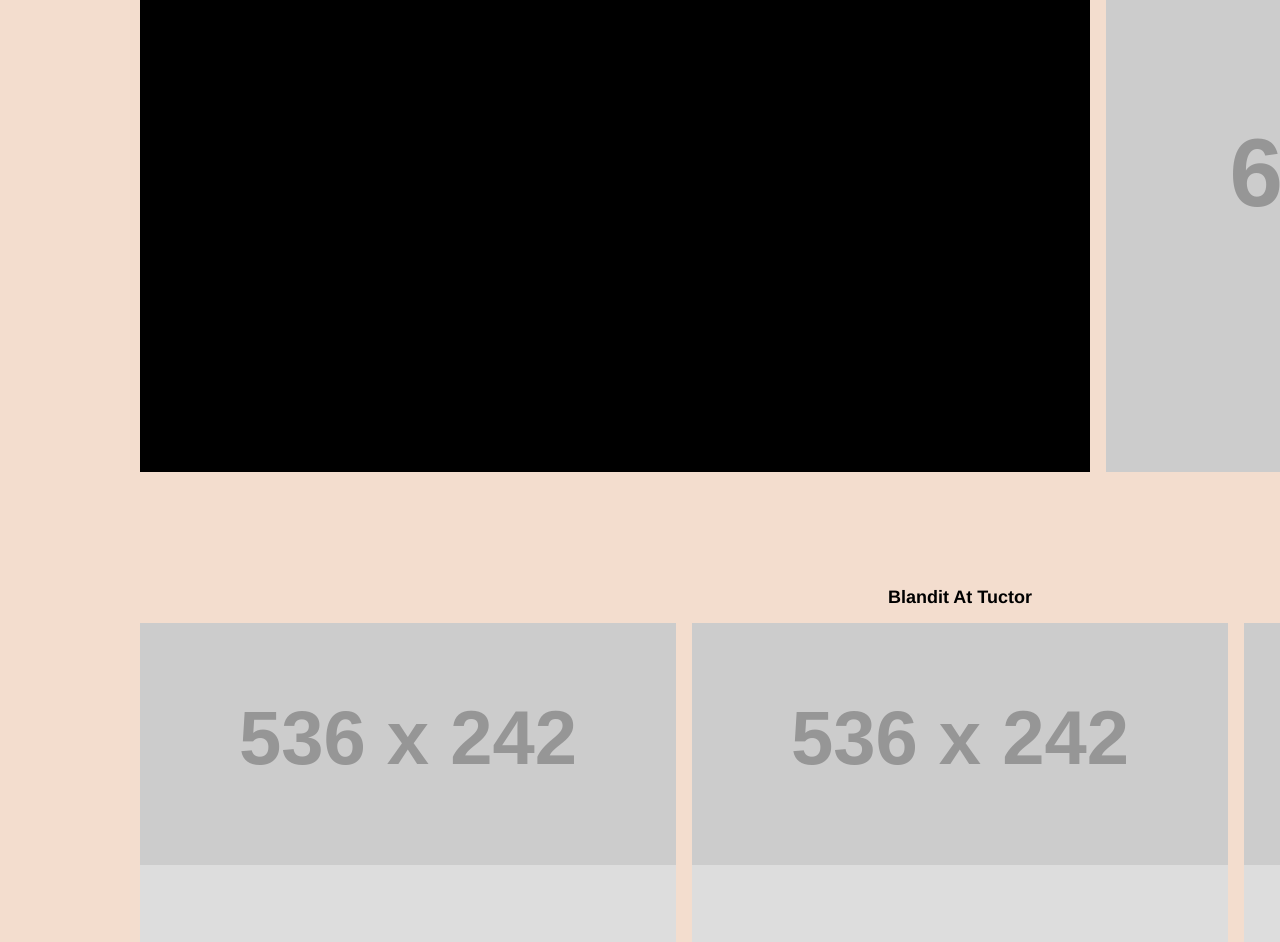
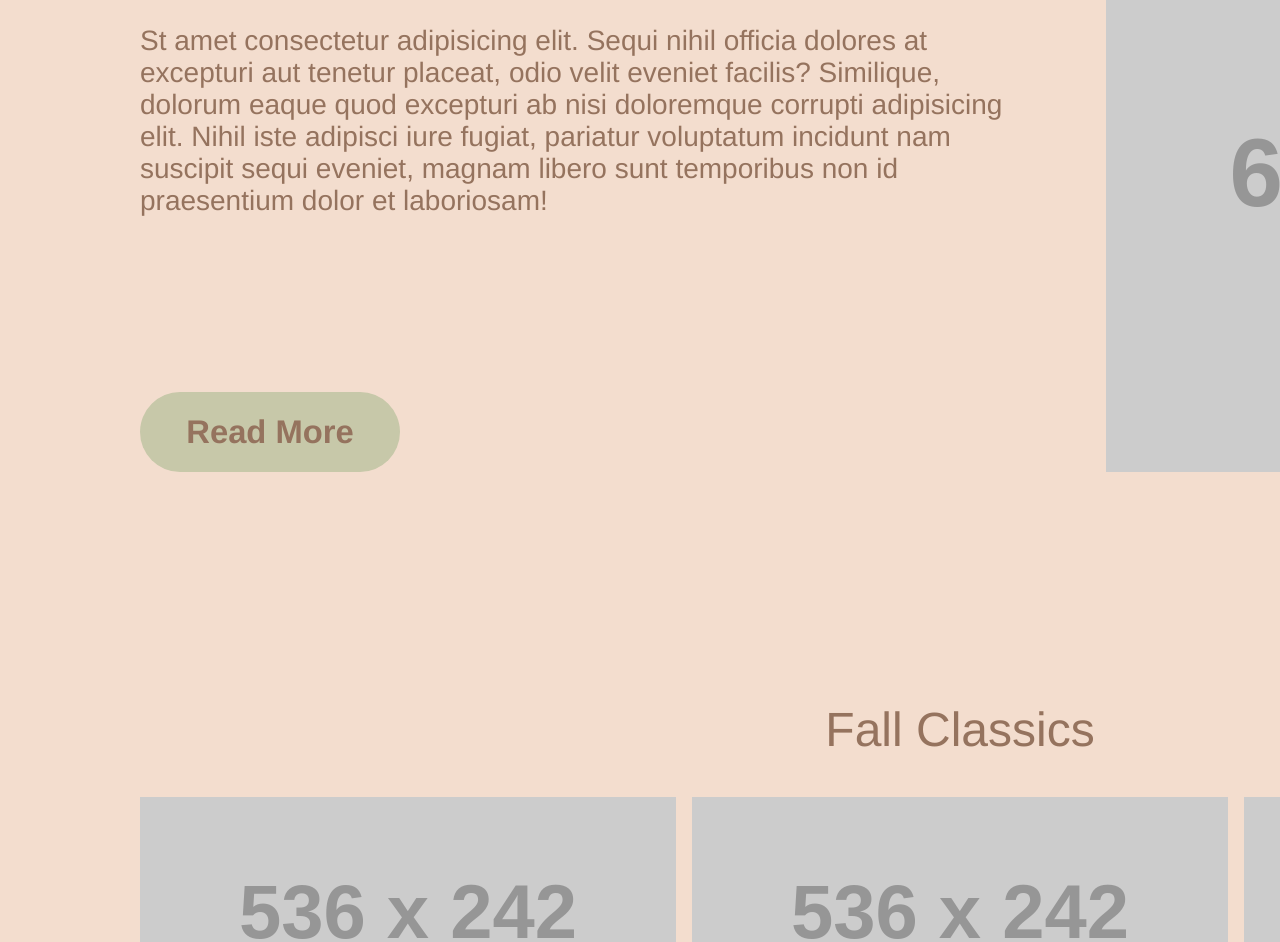
Before and after one commit to callidora-idsardi/idsardi_c_FIP, a plain HTML site: page index.html in a window 1280 px wide. Shown: the part 340-1282 px from the top of the page. Drawn offline with Linux system fonts and the light colour scheme; placeholder pictures from the web are drawn by us.

Commit message:
finished title and text area for hero section

```diff
--- a/css/main.css
+++ b/css/main.css
@@ -12,12 +12,37 @@
 
 1. ---General Styles--- */
 
+h2 {
+	font-size: 48px;
+	color: #95735E;
+	font-weight: normal;
+}
+
+p {
+	font-size: 28px;
+	color:#95735E;
+
+}
+
 .box-color {
 	color: #fff;
 	background: #000;
 	text-align: center;
 	margin: 0;
 }
+
+.button {
+	background-color: #C7C8A9;
+    color: #95735E;
+    font-size: 28px;
+    display: flex;
+    justify-content: center;
+    align-items: center;
+	border-radius: 80px;
+	margin-top: 10px;
+	height: 80px;
+}
+
 
 /*basic reset*/
 
@@ -123,20 +148,8 @@ you work on and the intended audience */
     padding-bottom: 8px;
 }
 
-.book-club {
-	background-color: #C7C8A9;
-    color: #95735E;
-    font-size: 28px;
-    display: flex;
-    justify-content: center;
-    align-items: center;
-	border-radius: 80px;
-}
-
 #book-club-top {
 	grid-column: 11/-1;
-	height: 80px;
-	margin-top: 10px
 }
 
 #worm {
@@ -159,9 +172,17 @@ you work on and the intended audience */
 
 #hero-text {
 	grid-column: 1/8;
-	/* Remove as content will dictate height */
-	height: 582px;
+	padding-bottom: 0;
+	margin-right: 70px;
 }
+
+#read-more-hero {
+	grid-column: 1/3;
+	position: relative;
+	top: -3.2em;
+	margin-top: 10px
+}
+
 
 #hero-image {
 	grid-column: 8/-1;
--- a/index.html
+++ b/index.html
@@ -15,7 +15,9 @@
                 <div id="logo">
                     <img src="images/idsardi_callidora_logo_final.svg" alt="Book worm cafe">
                 </div>
+
                 <nav id="main-nav">
+                    <h2 class="hidden">Main Navigation</h2>
                     <ul>
                         <li><a href="index.html">Home</a></li>
                         <li><a href="#">Our Story</a></li>
@@ -23,27 +25,32 @@
                         <li><a href="#">Blog</a></li>
                         <li><a href="#">Location</a></li>
                     </ul>
-                    <h2 class="hidden">Main Navigation</h2>
                 </nav>
 
-                <a class="book-club" id="book-club-top" href="#">
-                <h3>Book Club</h3>
-                </a>
-
-                <div id="worm">
-                <img src="images/worm_logo.svg" alt="multi-coloured worm">
-                </div>
+                <a class="button" id="book-club-top" href="#">
+                <h3>Book Club</h3></a>
+                <img src="images/worm_logo.svg" alt="multi-coloured worm" id="worm">
+            </div>
         </header>
 
         <main>
             <div class="grid-con" id="hero">
-                <div id="hero-text" class="box-color">
-                </div>
+
+                <section id="hero-text">
+                    <h2>New Book Collection Arrivals</h2>
+                    <p>St amet consectetur adipisicing elit. Sequi nihil officia dolores at excepturi aut tenetur placeat, odio velit eveniet facilis? Similique, dolorum eaque quod excepturi ab nisi doloremque corrupti adipisicing elit. Nihil iste adipisci iure fugiat, pariatur voluptatum incidunt nam suscipit sequi eveniet, magnam libero sunt temporibus non id praesentium dolor et laboriosam!
+                    </p>
+                </section>
+
                 <img src="https://via.placeholder.com/674x582" alt="image" id="hero-image">
+
+                <a class="button" id="read-more-hero" href="#">
+                <h3>Read More</h3></a>
+
             </div>
 
             <div class="grid-con" id="products">
-                <h2>Blandit At Tuctor</h2>
+                <h2>Fall Classics</h2>
                 <div class="product-box" id="product1">
                     <img src="https://via.placeholder.com/536x242" alt="image">
                 </div>
@@ -55,7 +62,7 @@
                 </div>
             </div>
 
-            <h2 id="about-title">Blandit At Tuctor</h2>
+            <h2 id="about-title">Books of The Month</h2>
             <div id="about-con">
                 <div class="grid-con" id="about">
                     <div id="about-text" class="box-color">
```
